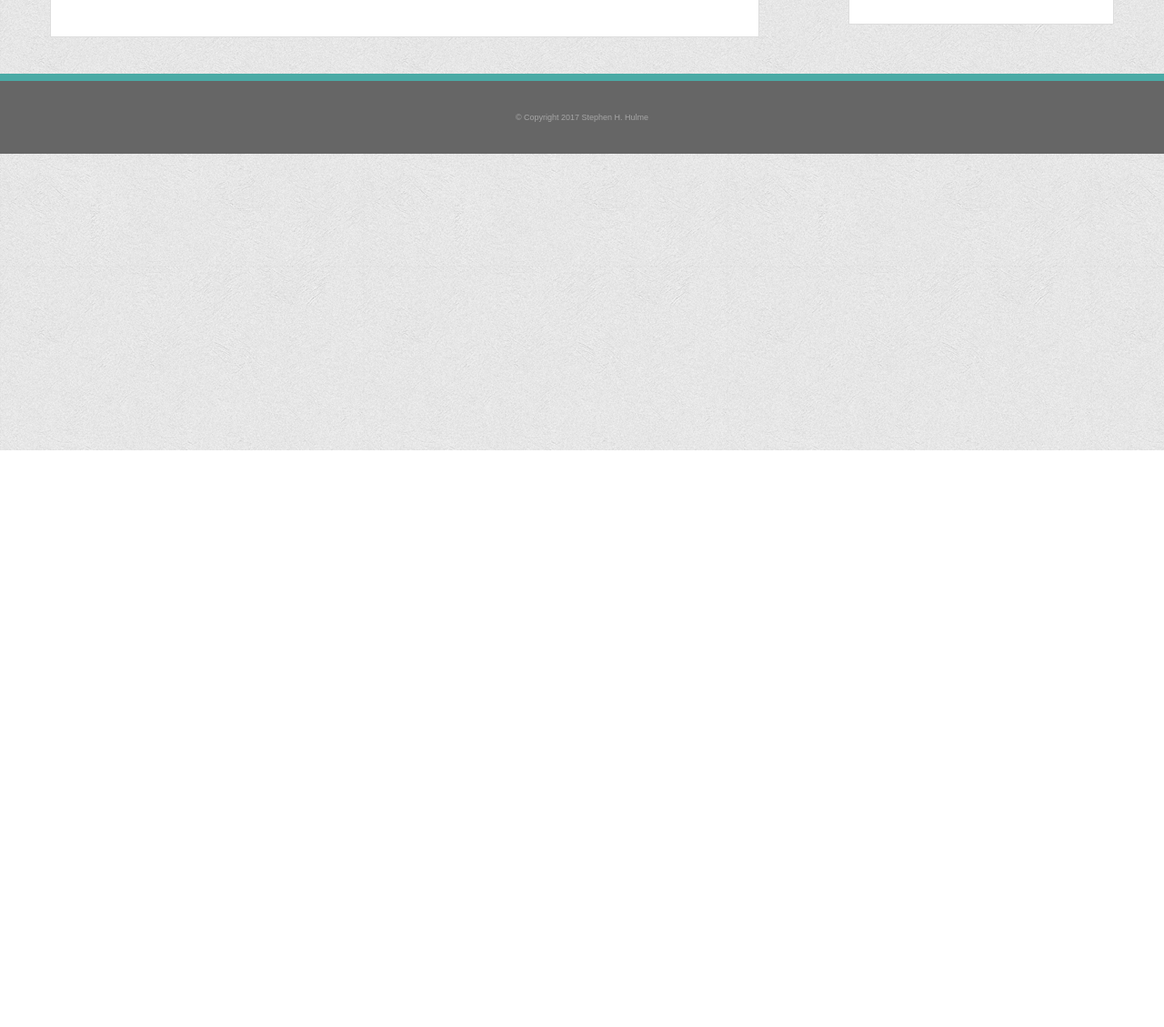
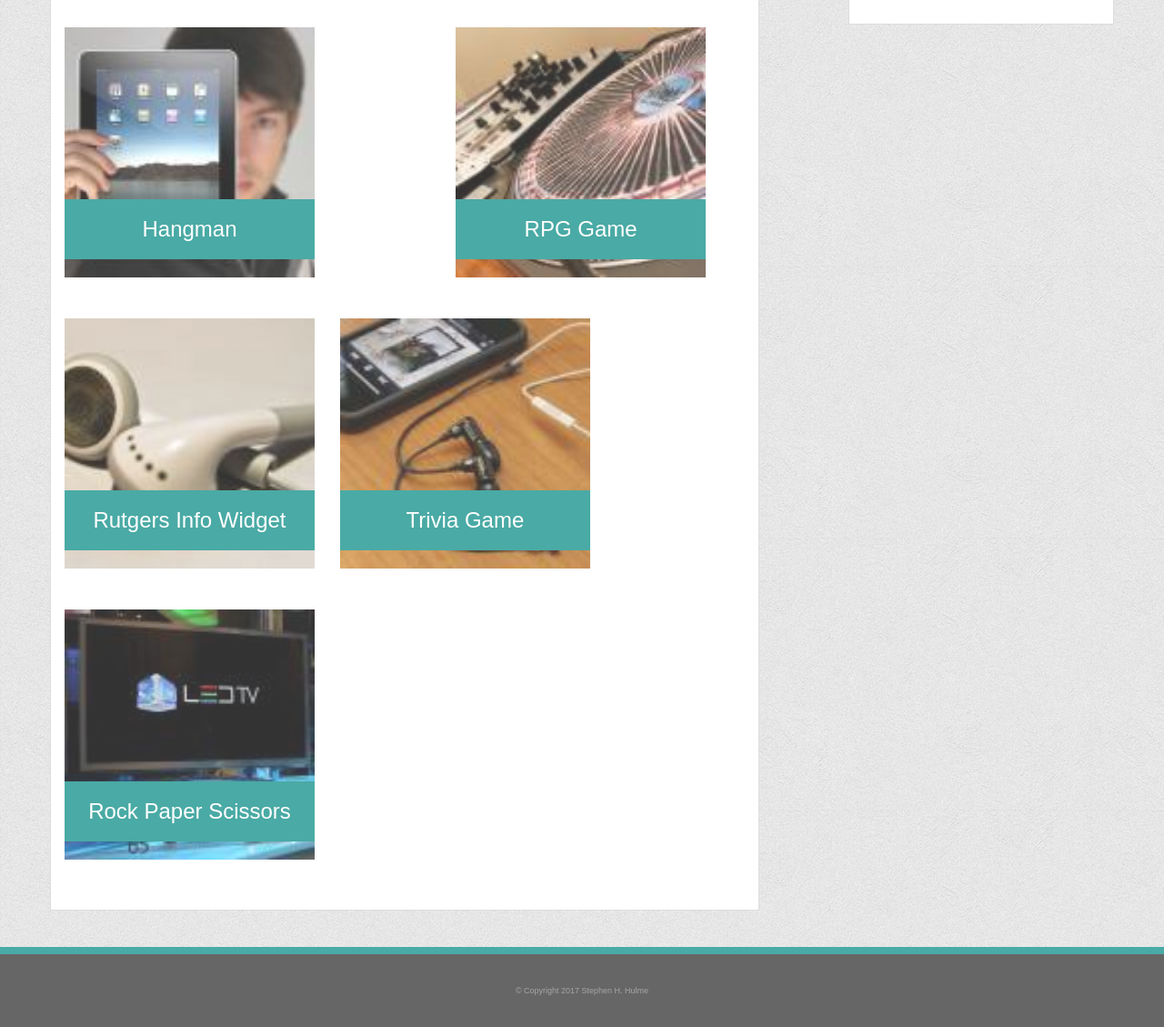
Before and after one commit to shulme801/Bootstrap-Portfolio, a plain HTML site: page portfolio.html in a window 1280 px wide. Shown: the part 305-1434 px from the top of the page at 91% size. Before the commit the page ends 800 px from the top, so only its background shows below. Drawn offline with nearby package versions, Linux system fonts and the light colour scheme.

Commit message:
5 October Updates

```diff
--- a/assets/css/style.css
+++ b/assets/css/style.css
@@ -133,12 +133,12 @@ input[type=submit]:hover {
   overflow: auto;
 }
 
-.portfolio-item:nth-child(odd) {
+/*.portfolio-item:nth-child(odd) {*/
   /* "nth" child of the enclosing container. The Banner (e.g. "<h2>Portfolio</h2>") is child #1, so the first
       .portfolio-item on the page is child #2. This nth-child(odd) will mean that the 2nd .portfolio-item (which is the
       3rd child of the container) will get the left margin, and so on. */
-  margin-left: 35px;
-}
+  /*margin-left: 35px;*/
+/*}*/
 
 .portfolio-item img {
   width: 100%;
--- a/portfolio.html
+++ b/portfolio.html
@@ -46,11 +46,33 @@
             <div class="page-header" id="about-me">
               <h2>Portfolio</h2>
             </div>
-            <row>
-              <div class=class="col-md-8 col-xs-12">
-
+            <div class="row">
+              <div class="col-md-5 col-xs-5">
+                    <div class="portfolio-item">
+                      <img src="assets/images/placeholder1.jpeg" alt="Hangman">
+                      <h3>Hangman</h3>
+                    </div>
+                    <div class="portfolio-item">
+                      <img src="assets/images/placeholder3.jpeg" alt="Rutgers Info Widget">
+                      <h3>Rutgers Info Widget</h3>
+                    </div>
+                    <div class="portfolio-item">
+                      <img src="assets/images/placeholder5.jpeg" alt="Rock Paper Scissors">
+                      <h3>Rock Paper Scissors</h3>
+                    </div>
               </div>
-            </row>
+              <div class="col-md-2 col-xs-2"></div>
+              <div class=class="col-md-5 col-xs-5">
+                <div class="portfolio-item">
+                      <img src="assets/images/placeholder2.jpeg" alt="RPG Game">
+                      <h3>RPG Game</h3>
+                </div>
+                <div class="portfolio-item">
+                      <img src="assets/images/placeholder4.jpeg" alt="Trivia Game">
+                      <h3>Trivia Game</h3>
+                </div>
+              </div>
+            </div>
          </div>
          <div class="col-md-1"></div>
          <div class="col-md-3 col-xs-12 sidebar img-responsive">
@@ -74,11 +96,11 @@
         </div>
 
       </div>
-      <row>
+      <div class="row">
         <footer>
             &copy; Copyright 2017 Stephen H. Hulme
         </footer>
-      </row>
+      </div class="row">
       <!-- jQuery CDN -->
       <script src="https://ajax.googleapis.com/ajax/libs/jquery/1.11.3/jquery.min.js"></script>
 
```
